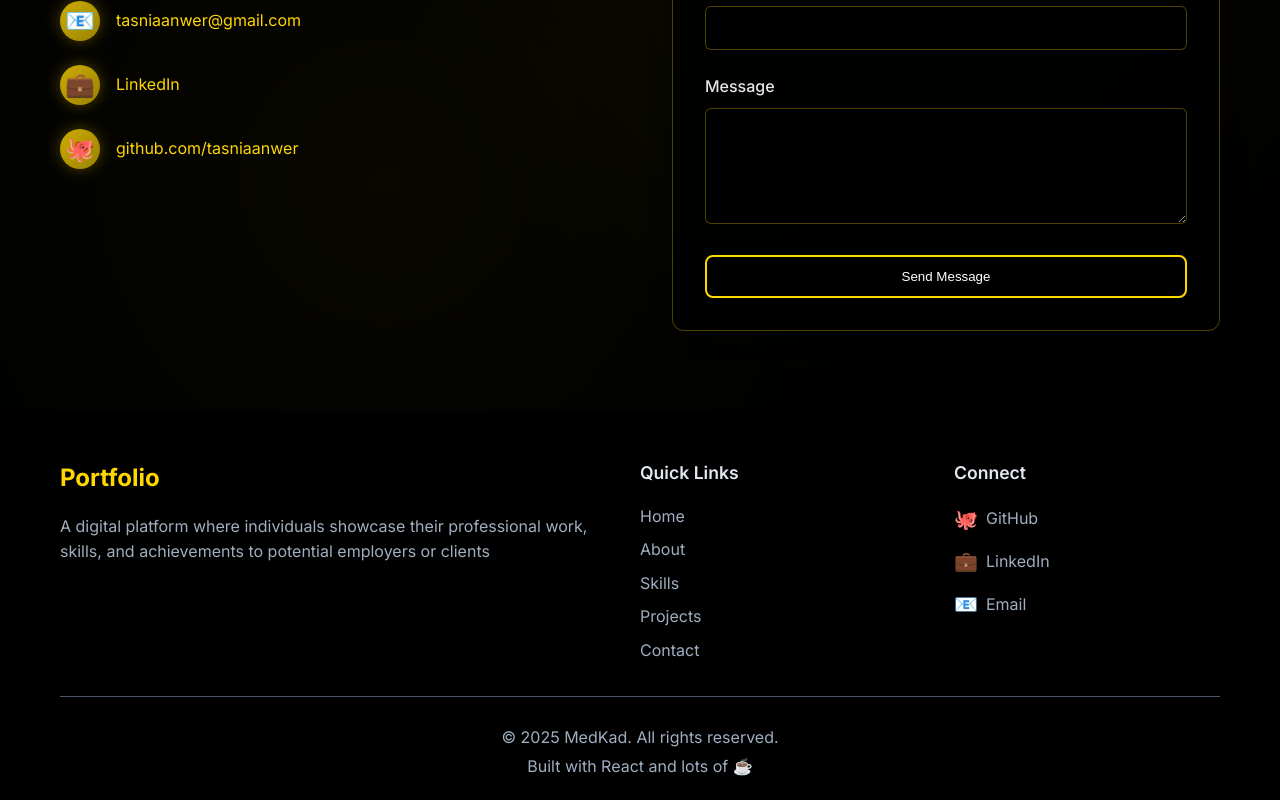
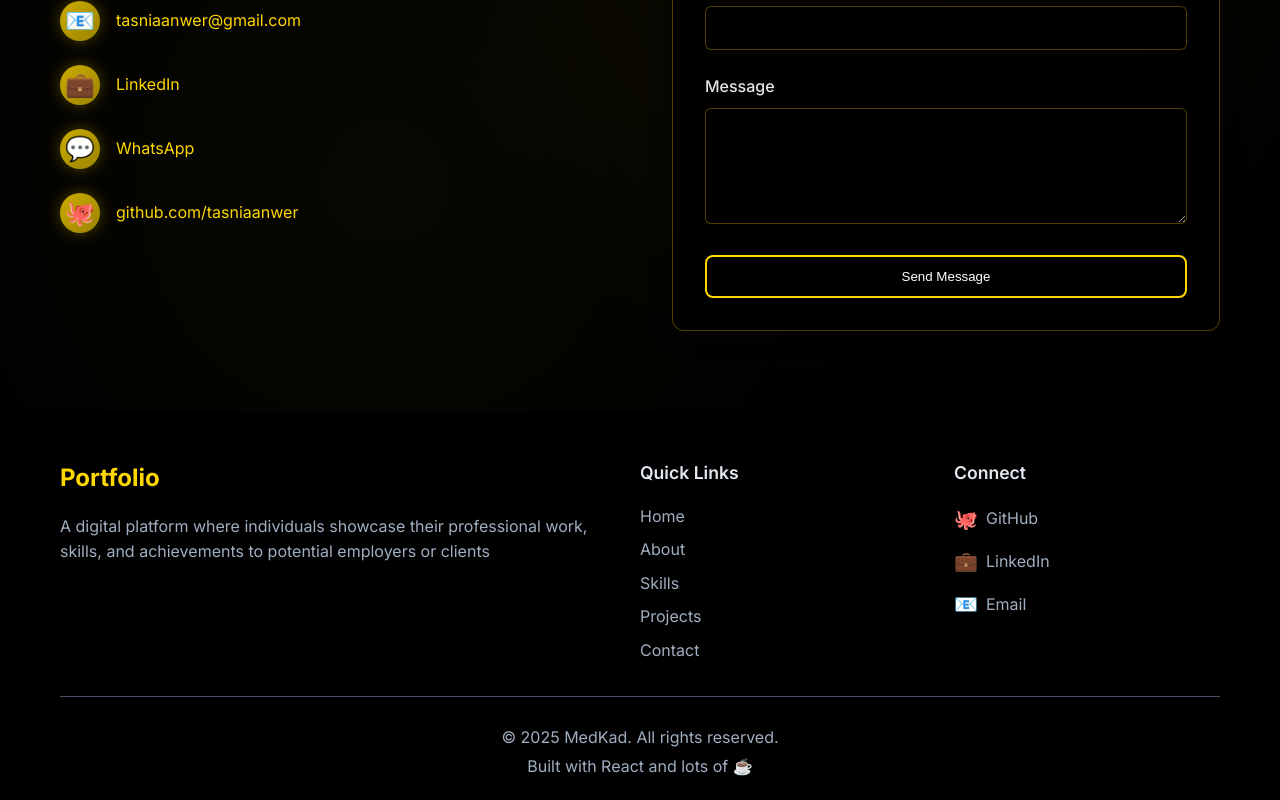
Before and after one commit to tasniaanwer/portfolio_website, a React (Create React App) app: page / in a window 1280 px wide. Shown: the part 5500-6300 px from the top of the page. Built offline with nearby package versions, Linux system fonts and the light colour scheme.

Commit message:
Add WhatsApp and GitHub repository links to contact section

```diff
--- a/src/components/Contact.js
+++ b/src/components/Contact.js
@@ -90,6 +90,16 @@
                 </div>
               </div>
               <div className="contact-item">
+                <span className="contact-icon">💬</span>
+                <div>
+
+                  <a href="https://wa.me/8801712888233" target="_blank" rel="noopener noreferrer" className="contact-link">
+                    WhatsApp
+                  </a>
+                </div>
+              </div>
+
+              <div className="contact-item">
                 <span className="contact-icon">🐙</span>
                 <div>
 
```
